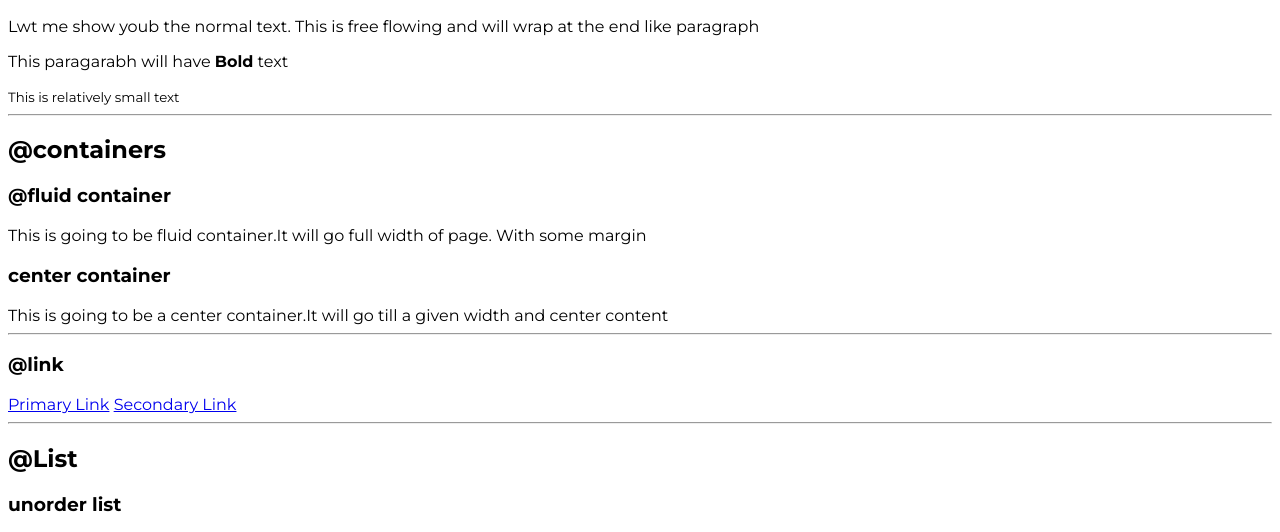
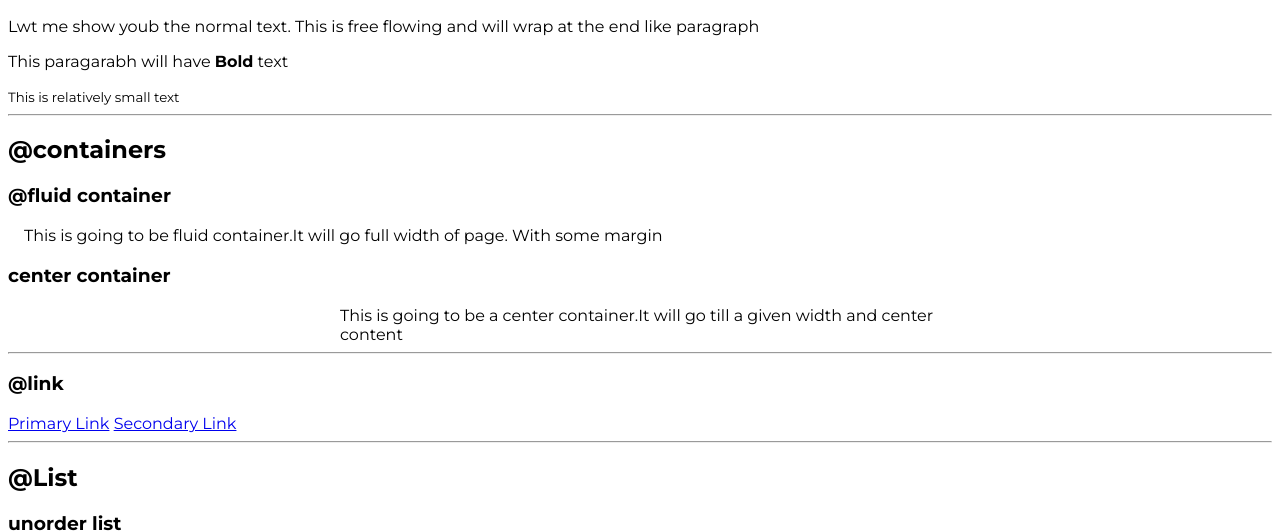
Before and after one commit to RajKumar341994/portfolio, a website: page index.html in a window 1280 px wide. Shown: the part 282-814 px from the top of the page. Drawn offline with Linux system fonts and the light colour scheme.

Commit message:
container

```diff
--- a/index.html
+++ b/index.html
@@ -20,9 +20,9 @@
     <hr >
     <h2>@containers</h2>
     <h3>@fluid container</h3>
-    <div>This is going to be fluid container.It will go full width of page. With some margin</div>
+    <div class="container">This is going to be fluid container.It will go full width of page. With some margin</div>
     <h3>center container</h3>
-    <div>This is going to be a center container.It will go till a given width and center content</div>
+    <div class="container-center">This is going to be a center container.It will go till a given width and center content</div>
     <hr >
     <h3>@link</h3>
     <a href="/">Primary Link</a>
--- a/styles.css
+++ b/styles.css
@@ -3,3 +3,12 @@ body {
     font-family: 'Montserrat', sans-serif;
 
 }
+.container {
+     padding-left: 1rem;
+     padding-right: 1rem;
+}
+
+.container-center {
+    max-width: 600px;
+    margin: auto;
+}
```
